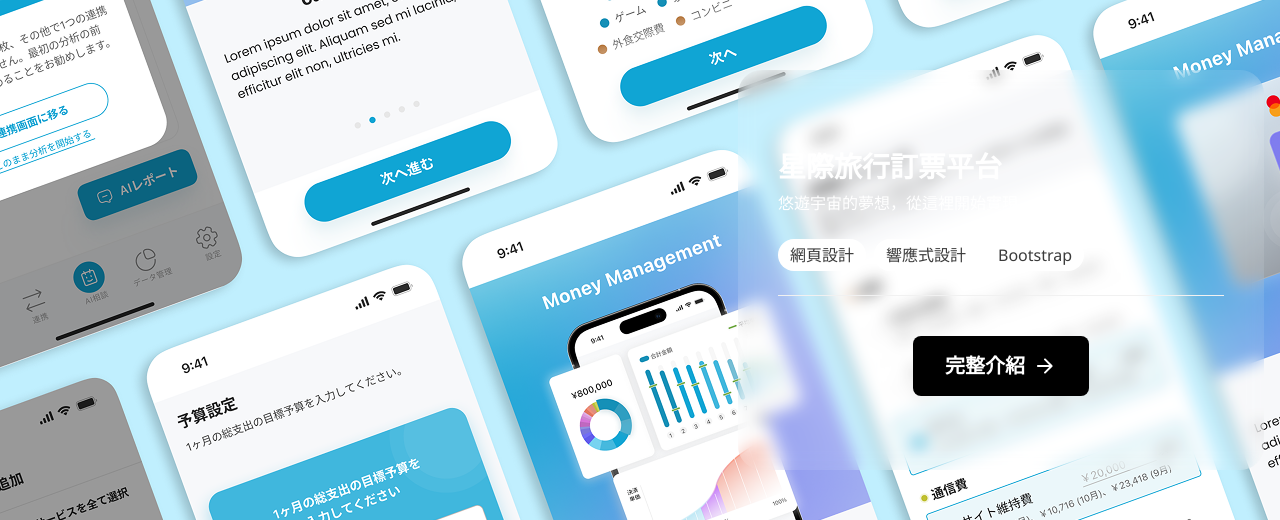
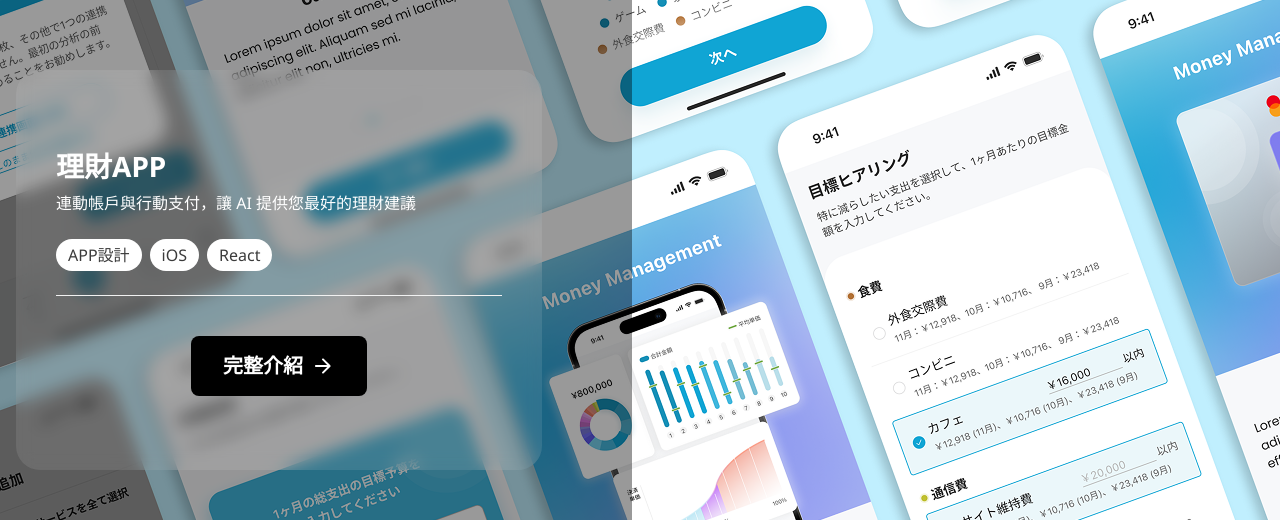
Before and after one commit to Lin4611/noelwebsite, a React (Vite) app: page / in a window 1280 px wide. Shown: the part 1608-2128 px from the top of the page. Built offline with nearby package versions, Linux system fonts and the light colour scheme; a web font is replaced by a local one.

Commit message:
feat: add de layout for financial mobile section

```diff
--- a/src/pages/HomePage.jsx
+++ b/src/pages/HomePage.jsx
@@ -125,12 +125,10 @@ function HomePage() {
 
                 <div className=" relative z-10 max-w-[1296px] mx-auto px-4 h-full flex items-end justify-center lg:justify-between lg:items-center">
                     <div className="flex justify-center w-full lg:w-auto lg:justify-start lg:self-end">
-                        <img className="w-[295px] lg:w-[600px] xl:w-[714px]  aspect-295/297 "
-                            src={Star_travel_img}
-                            alt="star travel img"/>
+                        <img className="w-[295px] lg:w-[600px] xl:w-[714px]  aspect-295/297 " src={Star_travel_img} alt="star travel img" />
                     </div>
 
-                    {/* 右側桌面版卡片 (lg:flex) */}
+
                     <div className="hidden lg:flex lg:flex-1 justify-end">
                         <div className="w-full max-w-[526px] h-[400px] rounded-3xl bg-Primary-50/10 backdrop-blur-sm px-10 pt-20 flex flex-col">
                             <div className='border-b border-Primary-200 mb-10'>
@@ -154,10 +152,7 @@ function HomePage() {
                                     </li>
                                 </ul>
                             </div>
-                            <a
-                                href="#"
-                                className="inline-flex items-center justify-center gap-2 rounded-lg bg-Primary-900 px-8 py-4.5 h5 text-Primary-50  hover:scale-105 mx-auto"
-                            >
+                            <a href="#" className="inline-flex items-center justify-center gap-2 rounded-lg bg-Primary-900 px-8 py-4.5 h5 text-Primary-50  hover:scale-105 mx-auto">
                                 完整介紹
                                 <img src={arror_icon} alt="" className="w-6 h-6 invert" />
                             </a>
@@ -191,39 +186,32 @@ function HomePage() {
 
             <section
                 className={`relative w-full bg-cover bg-center ${financial_bg_sm} ${financial_bg_lg} h-[390px] lg:h-[800px] `}>
-
-
+                <div className="hidden lg:block pointer-events-none absolute inset-y-0 -left-2 w-1/2 bg-black/40" />
                 <div className=" relative z-10 max-w-[1296px] mx-auto px-4 h-full flex items-end justify-center lg:justify-between lg:items-center">
-
-
-
-                    <div className="hidden lg:flex lg:flex-1 justify-end">
-                        <div className="w-full max-w-[526px] h-[400px] rounded-3xl bg-Primary-50/10 backdrop-blur-sm px-10 pt-20 flex flex-col">
+                    <div className="hidden lg:flex lg:flex-1 justify-start">
+                        <div className="xl:w-full md:max-w-[380px] lg:max-w-[526px] h-[400px] rounded-3xl bg-Primary-50/10 backdrop-blur-sm px-10 pt-20 flex flex-col">
                             <div className='border-b border-Primary-200 mb-10'>
                                 <h2 className="h3 text-Primary-50 mb-2">
-                                    星際旅行訂票平台
+                                    理財APP
                                 </h2>
 
                                 <p className="fs-6-regular text-Primary-50 mb-6">
-                                    悠遊宇宙的夢想，從這裡開始實現
+                                    連動帳戶與行動支付，讓 AI 提供您最好的理財建議
                                 </p>
 
                                 <ul className="flex flex-wrap  gap-2 mb-6">
                                     <li className="flex items-center justify-center rounded-3xl bg-Primary-50 px-3 py-1 fs-6-regular text-Primary-700">
-                                        網頁設計
+                                        APP設計
                                     </li>
                                     <li className="flex items-center justify-center rounded-3xl bg-Primary-50 px-3  fs-6-regular text-Primary-700">
-                                        響應式設計
+                                        iOS
                                     </li>
                                     <li className="flex items-center justify-center rounded-3xl bg-Primary-50 px-3  fs-6-regular text-Primary-700">
-                                        Bootstrap
+                                        React
                                     </li>
                                 </ul>
                             </div>
-                            <a
-                                href="#"
-                                className="inline-flex items-center justify-center gap-2 rounded-lg bg-Primary-900 px-8 py-4.5 h5 text-Primary-50  hover:scale-105 mx-auto"
-                            >
+                            <a href="#" className="inline-flex items-center justify-center gap-2 rounded-lg bg-Primary-900 px-8 py-4.5 h5 text-Primary-50  hover:scale-105 mx-auto">
                                 完整介紹
                                 <img src={arror_icon} alt="" className="w-6 h-6 invert" />
                             </a>
@@ -254,6 +242,8 @@ function HomePage() {
                     </a>
                 </div>
             </div>
+
+
         </>
     );
 }
```
